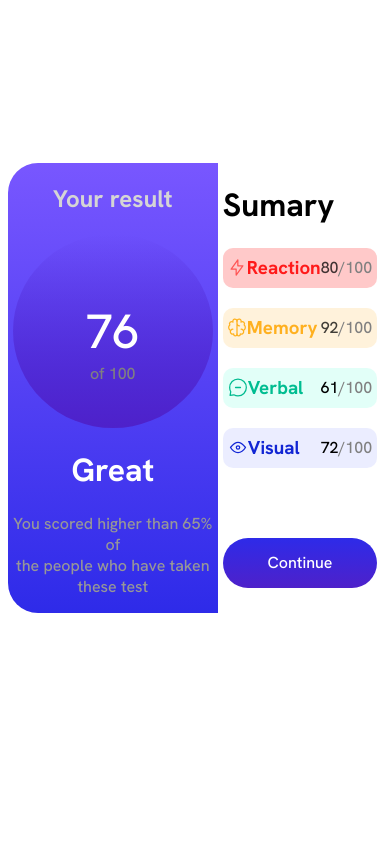
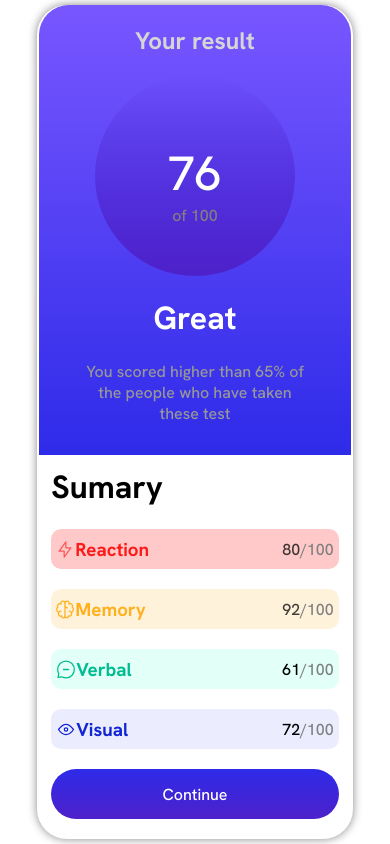
Before and after one commit to pedro-anunziato-simoes/project-Results-summary-component-frontendmentor, a plain HTML site: page index.html in a window 390 px wide. Drawn offline with Linux system fonts and the light colour scheme.

Commit message:
commit to attribute the website can be used in mobile view

```diff
--- a/index.html
+++ b/index.html
@@ -59,14 +59,11 @@
               Visual
             </h3>
           </div>
-            <p>72<span>/100</span></p>
+          <p>72<span>/100</span></p>
         </div>
-
-        <a href="#" target="_blank" class="buttom">Continue</a>
+        <a href="https://www.linkedin.com/in/pedro-henrique-da-silva-gomes-anunziato-simões-807158209/" target="_blank" class="buttom">Continue</a>
       </div>
-
     </div>
-
   </main>
 </body>
 
--- a/style.css
+++ b/style.css
@@ -1,23 +1,29 @@
   @import url('https://fonts.googleapis.com/css2?family=Hanken+Grotesk:wght@500;700;800&display=swap');
-html{
+
+  html {
       background-color: white(241, 100%, 89%);
-    font-family:  'Hanken Grotesk', sans-serif;;
+      font-family: 'Hanken Grotesk', sans-serif;
       font-weight: 500;
   }
 
-body{
-    height: 90vh;
+  body {
+      height: 100vh;
+      width: 100%;
       display: flex;
       justify-content: center;
       align-items: center;
   }
-main{
+
+  main {
       display: flex;
-    width: 67%;
+      width: 600px;
       align-items: center;
       justify-content: center;
+      box-shadow: 0px 0px 10px 0px #888888;
+      border-radius: 30px;
   }
-.blue{
+
+  .blue {
       display: flex;
       align-items: center;
       flex-direction: column;
@@ -28,9 +34,10 @@ main{
       border-top-left-radius: 30px;
       background-color: rgb(73, 73, 255);
       background: linear-gradient(to bottom, hsl(252, 100%, 67%), hsl(241, 81%, 54%));
-    padding: 0% 2% ;
+      padding: 0% 2%;
   }
-.pontuation{
+
+  .pontuation {
       color: grey;
       display: flex;
       flex-direction: column;
@@ -39,31 +46,34 @@ main{
       width: 200px;
       height: 150px;
       background-color: rgb(49, 49, 253);
-    background: linear-gradient(to top, hsla(256, 72%, 46%, 1),hsla(241, 72%, 46%, 0));
+      background: linear-gradient(to top, hsla(256, 72%, 46%, 1), hsla(241, 72%, 46%, 0));
   }
 
-.pontuation span{
+  .pontuation span {
       font-size: 3em;
       color: white;
   }
 
-.txt{
+  .txt {
       color: white;
   }
-.content{
+
+  .content {
       background-color: white;
-    padding: 0% 2% ;
+      padding: 0% 2%;
       width: 300px;
       height: 450px;
       border-top-right-radius: 30px;
       border-bottom-right-radius: 30px;
   }
-.sumarry{
+
+  .sumarry {
       display: flex;
       gap: 20px;
       flex-direction: column;
   }
-.reaction{
+
+  .reaction {
       display: flex;
       align-items: center;
       padding-left: 4px;
@@ -73,40 +83,48 @@ main{
       background-color: hsla(0, 100%, 67%, 0.322);
       justify-content: space-between;
   }
-.reaction div{
+
+  .reaction div {
       display: flex;
   }
-.reaction p{
+
+  .reaction p {
       display: flex;
       color: rgba(0, 0, 0, 0.744);
   }
-.reaction span{
+
+  .reaction span {
       color: grey;
       margin-right: 5px;
   }
-.memory{
+
+  .memory {
       display: flex;
       padding-left: 4px;
       background-color: rgba(255, 221, 159, 0.374);
       align-items: center;
       height: 40px;
       border-radius: 10px;
-    color:  hsl(39, 100%, 56%);
+      color: hsl(39, 100%, 56%);
       justify-content: space-between;
   }
-.memory div{
+
+  .memory div {
       display: flex;
   }
-.memory p{
+
+  .memory p {
       display: flex;
       color: rgba(0, 0, 0, 0.744);
       /* padding-left: 140px;  */
   }
-.memory span{
+
+  .memory span {
       color: grey;
       margin-right: 5px;
   }
-.verbal{
+
+  .verbal {
       display: flex;
       padding-left: 5px;
       background-color: rgba(180, 255, 238, 0.39);
@@ -116,39 +134,47 @@ main{
       color: hsl(166, 100%, 37%);
       justify-content: space-between;
   }
-.verbal div{
+
+  .verbal div {
       display: flex;
   }
-.verbal p{
+
+  .verbal p {
       display: flex;
       color: black;
   }
-.verbal span{
+
+  .verbal span {
       color: gray;
       margin-right: 5px;
   }
-.visual{
+
+  .visual {
       padding-left: 5px;
       display: flex;
       background-color: rgba(180, 188, 255, 0.263);
       align-items: center;
       height: 40px;
       border-radius: 10px;
-    color:  hsl(234, 85%, 45%);
+      color: hsl(234, 85%, 45%);
       justify-content: space-between;
   }
-.visual div{
+
+  .visual div {
       display: flex;
   }
-.visual p{
+
+  .visual p {
       display: flex;
       color: black;
   }
-.visual span{
+
+  .visual span {
       color: grey;
       margin-right: 5px;
   }
-.buttom{
+
+  .buttom {
       height: 50px;
       text-align: center;
       display: flex;
@@ -161,7 +187,43 @@ main{
       background: linear-gradient(to top, hsla(256, 72%, 46%, 1), hsl(241, 81%, 54%));
       text-decoration: none;
   }
-.buttom:hover{
-    background:linear-gradient(to top, hsl(241, 81%, 54%), hsla(256, 72%, 46%, 1 ));
+
+  .buttom:hover {
+      background: linear-gradient(to top, hsl(241, 81%, 54%), hsla(256, 72%, 46%, 1));
       scale: (1.1);
   }
+  @media (max-width:600px){
+    body{
+        height: 100%;
+        justify-content: center;
+        margin: 0px;
+    }
+    main {
+        display: flex;
+        flex-direction: column;
+        height: 100%;
+        margin: 5px;
+        width: 81%
+    }
+    .blue{
+        width: ;
+        border-top-right-radius: 30px;
+        border-top-left-radius: 30px;
+        border-bottom-left-radius: 0px;
+    }
+    .sumarry{
+        height: 70%;
+    }
+.content{
+    width: 91%;
+    height: 90%;
+    margin-bottom: 20px;
+    margin-top: 0px;
+}
+.content h1{
+    margin-top: 11px;
+}
+.buttom{
+    margin-top: 0px;
+}
+  }
```
Lines whose indentation alone changed are shown as unchanged.
